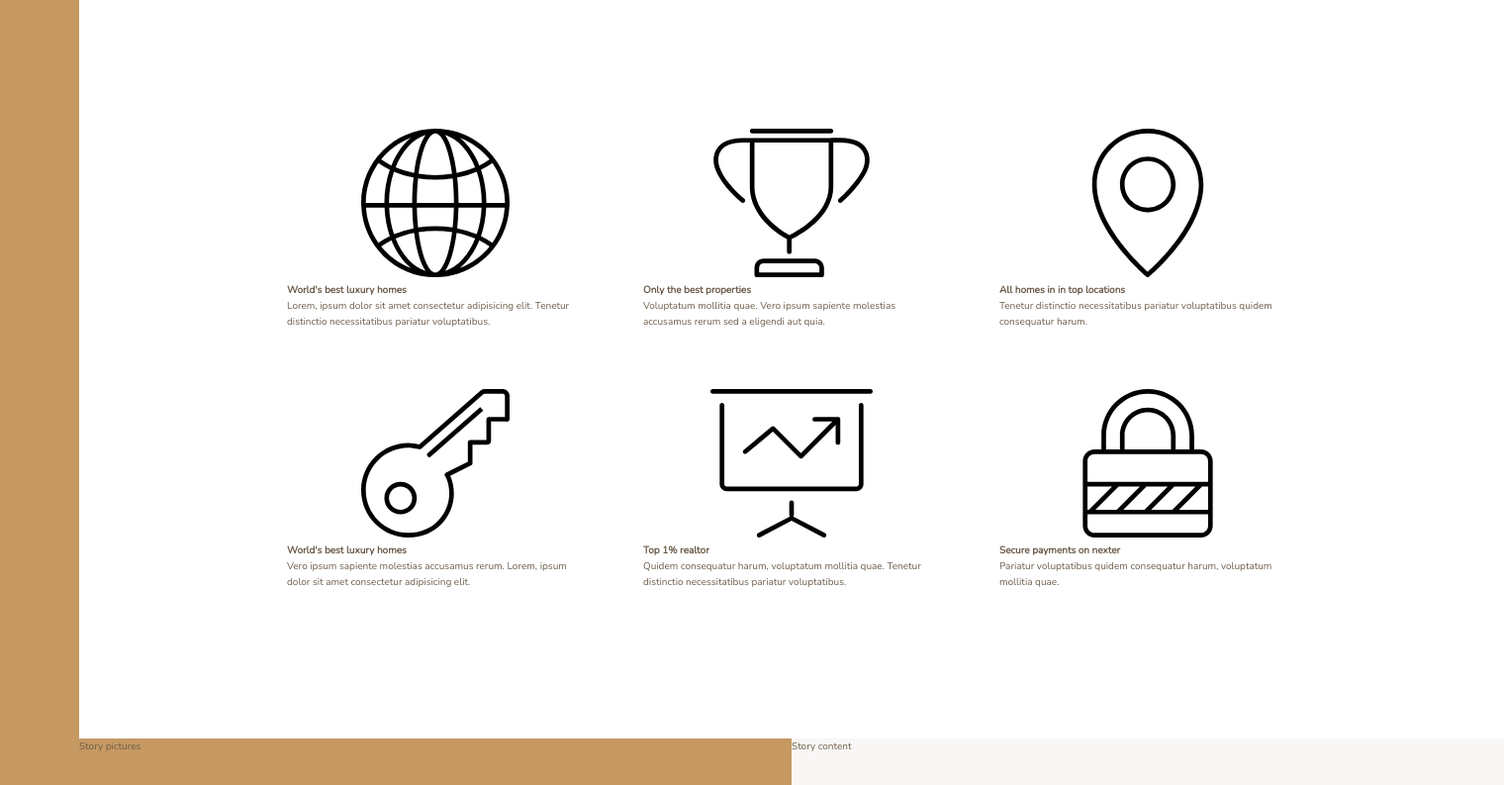
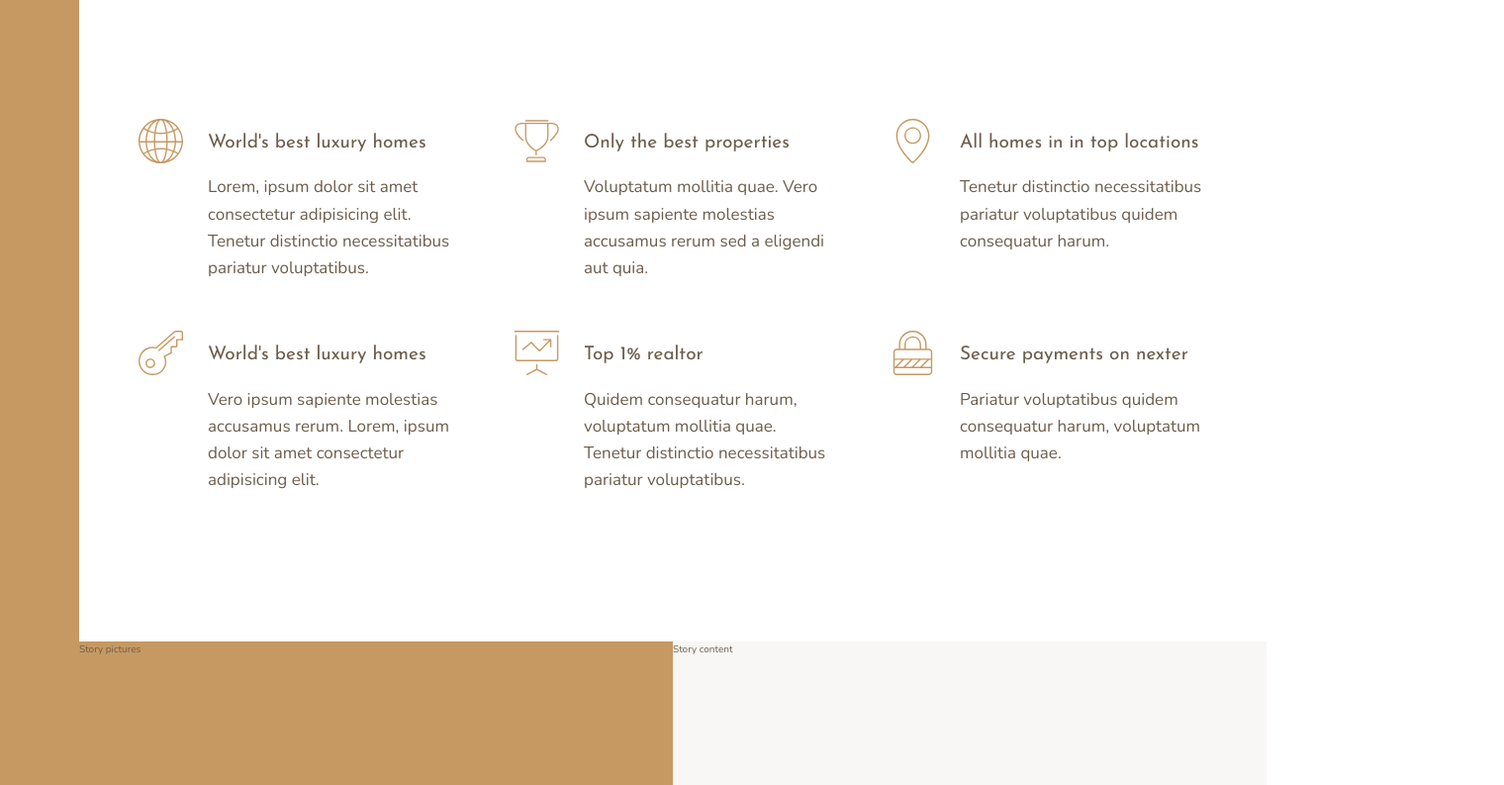
Before and after one commit to belie369/nexter, a website: page index.html in a window 1280 px wide. Shown: the part 660-1453 px from the top of the page at 99% size, 1520 px wide, since content can reach past the window. Drawn offline with nearby package versions, Linux system fonts and the light colour scheme.

Commit message:
Added modifier for heading-4; Styled features section.

```diff
--- a/index.html
+++ b/index.html
@@ -29,7 +29,7 @@
             <svg class="feature__icon">
                 <use xlink:href="./img/sprite.svg#icon-global"></use>
             </svg>
-            <h4 class="heading-4">World's best luxury homes</h4>
+            <h4 class="heading-4 headin-4--dark">World's best luxury homes</h4>
             <p class="feature__text">Lorem, ipsum dolor sit amet consectetur adipisicing elit. Tenetur distinctio
                 necessitatibus pariatur
                 voluptatibus.</p>
@@ -38,7 +38,7 @@
             <svg class="feature__icon">
                 <use xlink:href="./img/sprite.svg#icon-trophy"></use>
             </svg>
-            <h4 class="heading-4">Only the best properties</h4>
+            <h4 class="heading-4 headin-4--dark">Only the best properties</h4>
             <p class="feature__text">Voluptatum mollitia quae. Vero ipsum sapiente molestias accusamus rerum sed a
                 eligendi aut quia.</p>
         </div>
@@ -46,7 +46,7 @@
             <svg class="feature__icon">
                 <use xlink:href="./img/sprite.svg#icon-map-pin"></use>
             </svg>
-            <h4 class="heading-4">All homes in in top locations</h4>
+            <h4 class="heading-4 headin-4--dark">All homes in in top locations</h4>
             <p class="feature__text">Tenetur distinctio necessitatibus pariatur voluptatibus quidem consequatur harum.
             </p>
         </div>
@@ -54,7 +54,7 @@
             <svg class="feature__icon">
                 <use xlink:href="./img/sprite.svg#icon-key"></use>
             </svg>
-            <h4 class="heading-4">World's best luxury homes</h4>
+            <h4 class="heading-4 headin-4--dark">World's best luxury homes</h4>
             <p class="feature__text">Vero ipsum sapiente molestias accusamus rerum. Lorem, ipsum dolor sit amet
                 consectetur adipisicing elit.</p>
         </div>
@@ -62,7 +62,7 @@
             <svg class="feature__icon">
                 <use xlink:href="./img/sprite.svg#icon-presentation"></use>
             </svg>
-            <h4 class="heading-4">Top 1% realtor</h4>
+            <h4 class="heading-4 headin-4--dark">Top 1% realtor</h4>
             <p class="feature__text">Quidem consequatur harum, voluptatum mollitia quae. Tenetur distinctio
                 necessitatibus pariatur voluptatibus.</p>
         </div>
@@ -70,7 +70,7 @@
             <svg class="feature__icon">
                 <use xlink:href="./img/sprite.svg#icon-lock"></use>
             </svg>
-            <h4 class="heading-4">Secure payments on nexter</h4>
+            <h4 class="heading-4 headin-4--dark">Secure payments on nexter</h4>
             <p class="feature__text">Pariatur voluptatibus quidem consequatur harum, voluptatum mollitia quae.</p>
         </div>
     </section>
--- a/sass/_features.scss
+++ b/sass/_features.scss
@@ -2,8 +2,30 @@
 	grid-column: center-start / center-end;
 
 	display: grid;
-	grid-template-columns: repeat(3, 1fr);
+	//grid-template-columns: repeat(3, 1fr);
+	grid-template-columns: repeat(auto-fit, minmax(25rem, 1fr));
 	gap: 6rem;
 
-	margin: 15rem;
+	align-items: start;
+
+	margin: 15rem 0;
 }
+
+.feature {
+	display: grid;
+	grid-template-columns: min-content 1fr;
+	row-gap: 1.5rem;
+	column-gap: 2.5rem;
+
+	&__icon {
+		grid-row: 1 / span 2; //cannot use -1 to implicit grid
+		fill: $color-primary;
+		width: 4.5rem;
+		height: 4.5rem;
+		transform: translateY(-1rem);
+	}
+
+	&__text {
+		font-size: 1.7rem;
+	}
+}
--- a/sass/_typography.scss
+++ b/sass/_typography.scss
@@ -0,0 +1,26 @@
+%heading {
+	font-family: $font-display;
+	font-weight: 400;
+}
+
+.heading-1 {
+	@extend %heading;
+}
+.heading-2 {
+	@extend %heading;
+}
+.heading-3 {
+	@extend %heading;
+}
+.heading-4 {
+	@extend %heading;
+	font-size: 1.9rem;
+
+	&--light {
+		color: $color-grey-light-1;
+	}
+
+	&--dark {
+		color: $color-grey-dark-1;
+	}
+}
```
Also changed, not shown: css/style.comp.css, css/style.css, css/style.prefix.css.
